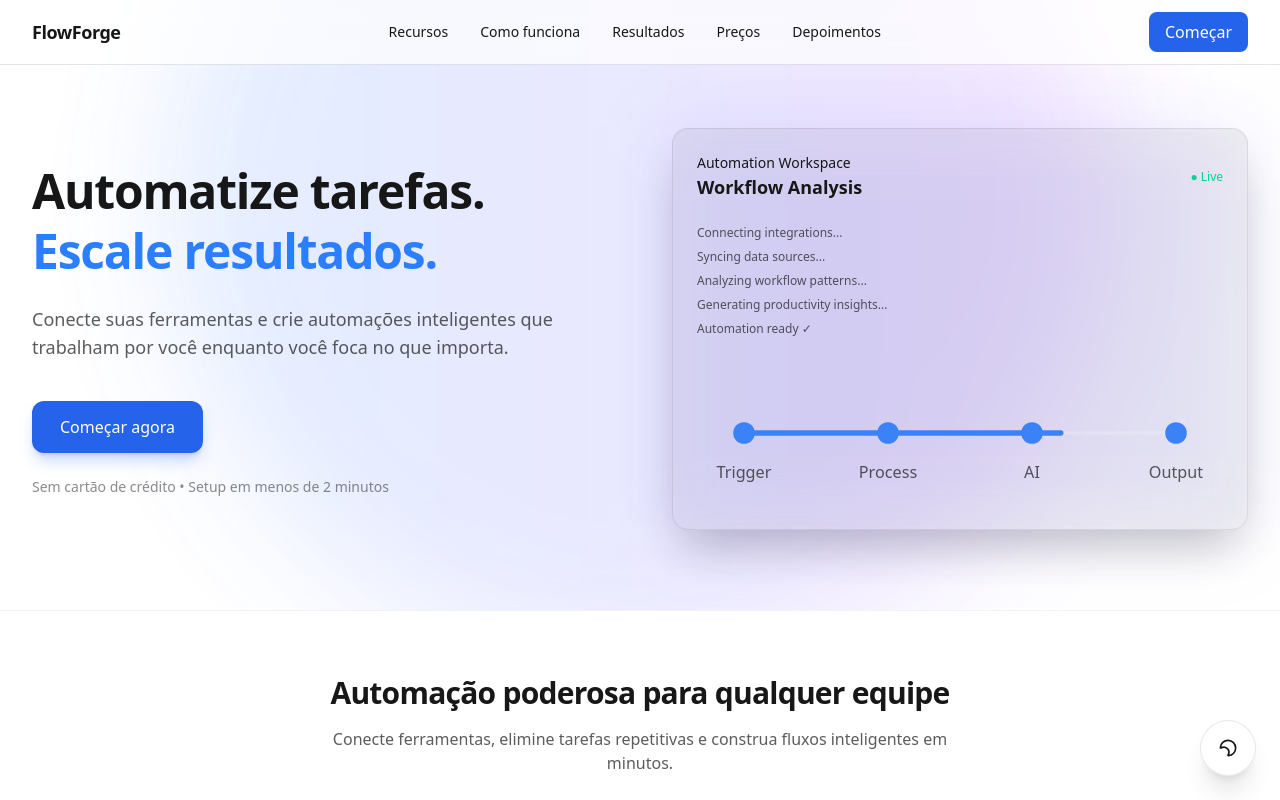
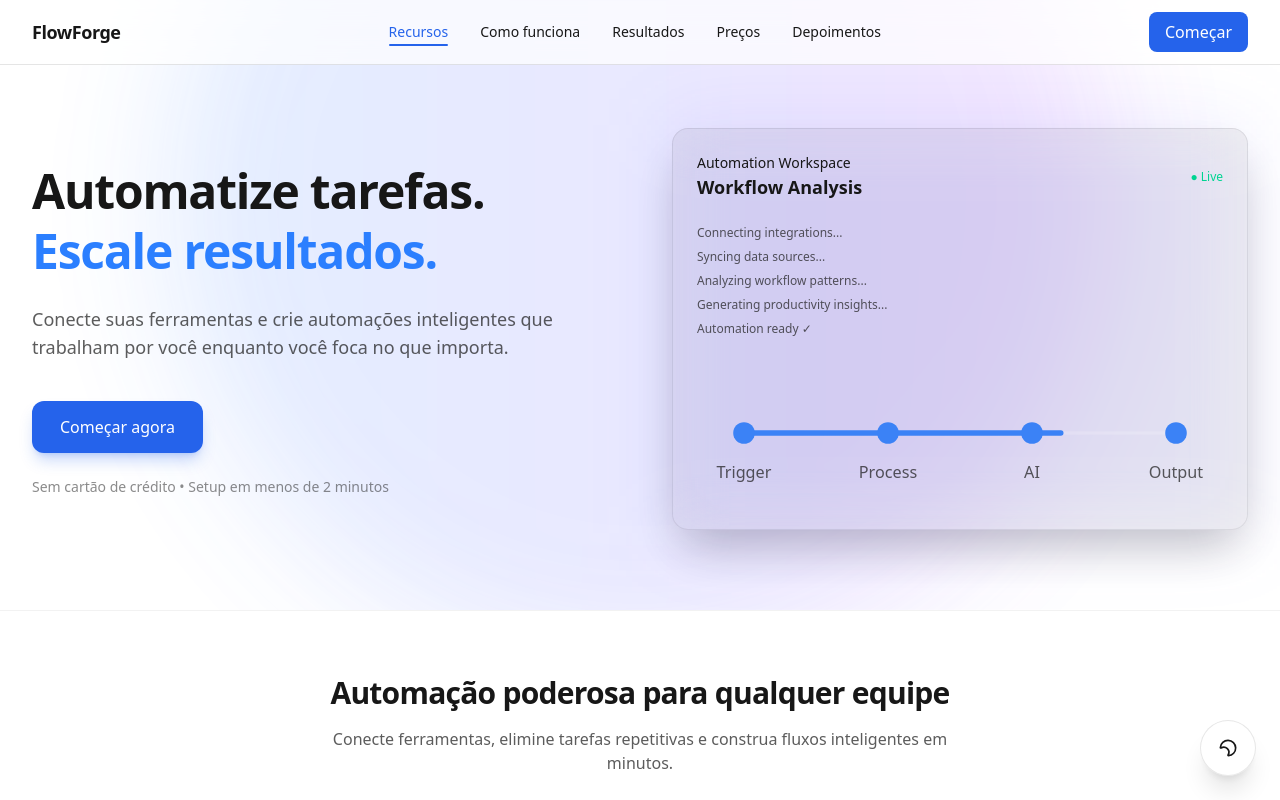
Before and after one commit to Name-Less-Dev/flowforge-landing, a Next.js app: page / in a window 1280 px wide. Shown: the top 800 px of the page. Built offline with nearby package versions, Linux system fonts and the light colour scheme.

Commit message:
adição de scroll spy na navbar

```diff
--- a/src/app/globals.css
+++ b/src/app/globals.css
@@ -78,3 +78,7 @@ body {
     border-color 0.35s ease,
     fill 0.35s ease;
 }
+
+html {
+  scroll-behavior: smooth;
+}
--- a/src/components/layout/navbar.tsx
+++ b/src/components/layout/navbar.tsx
@@ -2,8 +2,41 @@
 
 import Container from "./container";
 import { motion } from "framer-motion";
+import { useEffect, useState } from "react";
+
+const links = [
+  { id: "features", label: "Recursos" },
+  { id: "how-it-works", label: "Como funciona" },
+  { id: "proof", label: "Resultados" },
+  { id: "pricing", label: "Preços" },
+  { id: "testimonials", label: "Depoimentos" },
+];
 
 export default function Navbar() {
+  const [active, setActive] = useState("");
+
+  useEffect(() => {
+    const sections = document.querySelectorAll("section[id]");
+
+    const observer = new IntersectionObserver(
+      (entries) => {
+        entries.forEach((entry) => {
+          if (entry.isIntersecting) {
+            setActive(entry.target.id);
+          }
+        });
+      },
+      {
+        rootMargin: "-45% 0px -45% 0px",
+        threshold: 0,
+      }
+    );
+
+    sections.forEach((section) => observer.observe(section));
+
+    return () => observer.disconnect();
+  }, []);
+
   return (
     <motion.header
       initial={{ y: -80 }}
@@ -29,27 +62,30 @@ export default function Navbar() {
 
           {/* Links */}
           <nav className="hidden md:flex gap-8 text-sm font-medium">
+            {links.map((link) => (
+              <a
+                key={link.id}
+                href={`#${link.id}`}
+                className={`
+                  relative transition
+                  ${
+                    active === link.id
+                      ? "text-brand"
+                      : "hover:text-brand"
+                  }
+                `}
+              >
+                {link.label}
 
-            <a href="#features" className="hover:text-brand transition">
-              Recursos
-            </a>
-
-            <a href="#how-it-works" className="hover:text-brand transition">
-              Como funciona
-            </a>
-
-            <a href="#proof" className="hover:text-brand transition">
-              Resultados
-            </a>
-
-            <a href="#pricing" className="hover:text-brand transition">
-              Preços
-            </a>
-
-            <a href="#testimonials" className="hover:text-brand transition">
-              Depoimentos
-            </a>
-
+                {/* underline animado */}
+                {active === link.id && (
+                  <motion.span
+                    layoutId="navbar-underline"
+                    className="absolute -bottom-1 left-0 right-0 h-[2px] bg-brand rounded-full"
+                  />
+                )}
+              </a>
+            ))}
           </nav>
 
           {/* CTA */}
```
